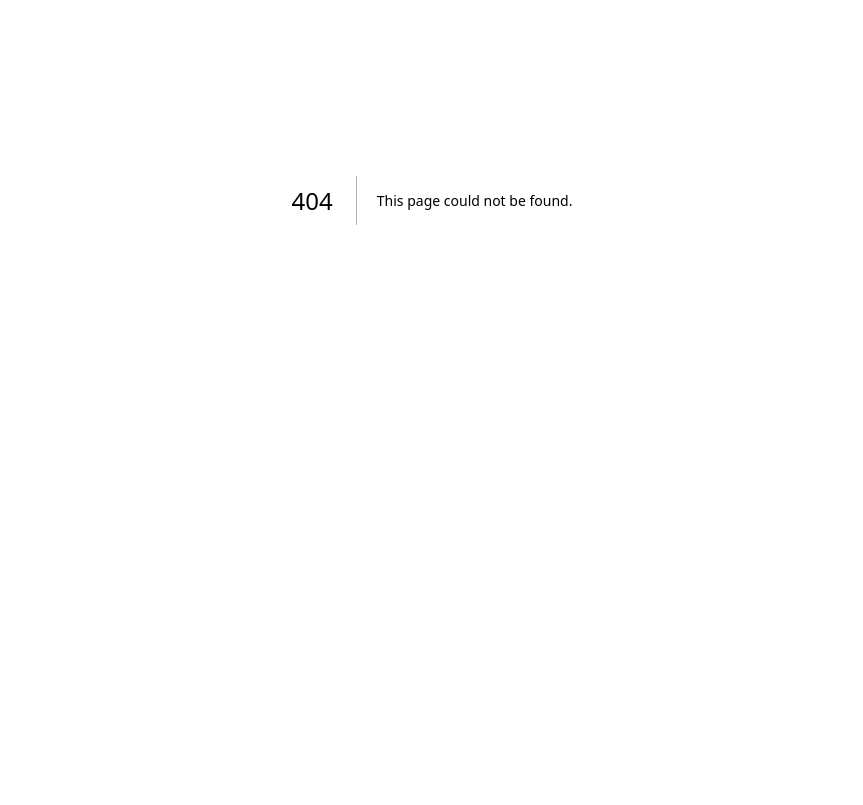
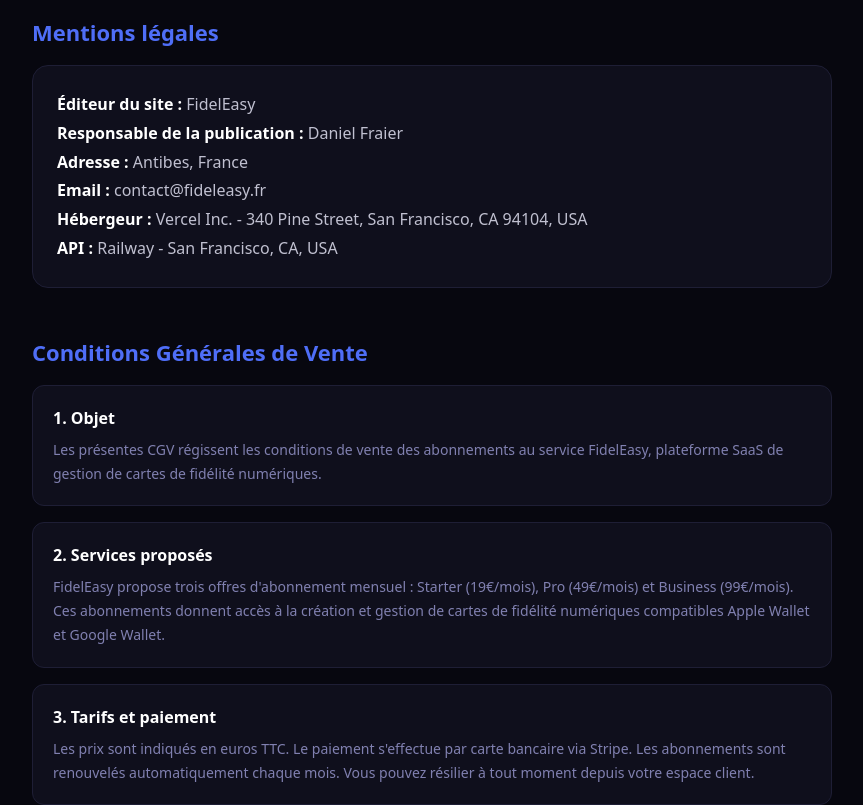
Before and after one commit to endetente06/fideleasy-dashboard, a Next.js app: page /legal in a window 1280 px wide. Before the commit this address had no page. Shown: the part 200-1005 px from the top of the page, without its empty margins (208-1071 px from the left). Before the commit the page ends 800 px from the top, so only its background shows below. Built offline with nearby package versions, Linux system fonts and the light colour scheme.

Commit message:
CGV et mentions légales

```diff
--- /dev/null
+++ b/app/legal/page.jsx
@@ -0,0 +1,84 @@
+export default function Legal() {
+  return (
+    <div style={{minHeight:'100vh',background:'#07070f',color:'white',fontFamily:'system-ui,sans-serif',padding:'48px 24px'}}>
+      <div style={{maxWidth:'800px',margin:'0 auto'}}>
+
+        <div style={{marginBottom:'48px'}}>
+          <a href="/dashboard" style={{color:'#4f6ef7',textDecoration:'none',fontSize:'14px'}}>← Retour au dashboard</a>
+          <h1 style={{fontSize:'32px',fontWeight:'800',margin:'16px 0 8px'}}>
+            Fidel<span style={{color:'#4f6ef7'}}>Easy</span>
+          </h1>
+          <p style={{color:'#6060a0'}}>Mentions légales & Conditions Générales de Vente</p>
+        </div>
+
+        {/* Mentions légales */}
+        <section style={{marginBottom:'48px'}}>
+          <h2 style={{fontSize:'22px',fontWeight:'700',marginBottom:'16px',color:'#4f6ef7'}}>Mentions légales</h2>
+          <div style={{background:'#0f0f1c',border:'1px solid #1e1e35',borderRadius:'16px',padding:'24px',lineHeight:'1.8',color:'#c0c0d0'}}>
+            <p><strong style={{color:'white'}}>Éditeur du site :</strong> FidelEasy</p>
+            <p><strong style={{color:'white'}}>Responsable de la publication :</strong> Daniel Fraier</p>
+            <p><strong style={{color:'white'}}>Adresse :</strong> Antibes, France</p>
+            <p><strong style={{color:'white'}}>Email :</strong> contact@fideleasy.fr</p>
+            <p><strong style={{color:'white'}}>Hébergeur :</strong> Vercel Inc. - 340 Pine Street, San Francisco, CA 94104, USA</p>
+            <p><strong style={{color:'white'}}>API :</strong> Railway - San Francisco, CA, USA</p>
+          </div>
+        </section>
+
+        {/* CGV */}
+        <section style={{marginBottom:'48px'}}>
+          <h2 style={{fontSize:'22px',fontWeight:'700',marginBottom:'16px',color:'#4f6ef7'}}>Conditions Générales de Vente</h2>
+
+          <div style={{display:'flex',flexDirection:'column',gap:'16px'}}>
+            {[
+              {
+                title: '1. Objet',
+                content: 'Les présentes CGV régissent les conditions de vente des abonnements au service FidelEasy, plateforme SaaS de gestion de cartes de fidélité numériques.'
+              },
+              {
+                title: '2. Services proposés',
+                content: 'FidelEasy propose trois offres d\'abonnement mensuel : Starter (19€/mois), Pro (49€/mois) et Business (99€/mois). Ces abonnements donnent accès à la création et gestion de cartes de fidélité numériques compatibles Apple Wallet et Google Wallet.'
+              },
+              {
+                title: '3. Tarifs et paiement',
+                content: 'Les prix sont indiqués en euros TTC. Le paiement s\'effectue par carte bancaire via Stripe. Les abonnements sont renouvelés automatiquement chaque mois. Vous pouvez résilier à tout moment depuis votre espace client.'
+              },
+              {
+                title: '4. Résiliation',
+                content: 'Vous pouvez résilier votre abonnement à tout moment. La résiliation prend effet à la fin de la période en cours. Aucun remboursement ne sera effectué pour la période entamée.'
+              },
+              {
+                title: '5. Données personnelles',
+                content: 'FidelEasy collecte et traite les données personnelles conformément au RGPD. Les données sont hébergées en Europe via Supabase. Pour exercer vos droits, contactez-nous à contact@fideleasy.fr.'
+              },
+              {
+                title: '6. Droit applicable',
+                content: 'Les présentes CGV sont soumises au droit français. En cas de litige, les tribunaux français sont compétents.'
+              }
+            ].map(section => (
+              <div key={section.title} style={{background:'#0f0f1c',border:'1px solid #1e1e35',borderRadius:'12px',padding:'20px'}}>
+                <h3 style={{fontSize:'16px',fontWeight:'600',marginBottom:'8px',margin:'0 0 8px'}}>{section.title}</h3>
+                <p style={{color:'#8080b0',lineHeight:'1.7',margin:0,fontSize:'14px'}}>{section.content}</p>
+              </div>
+            ))}
+          </div>
+        </section>
+
+        {/* Politique de confidentialité */}
+        <section style={{marginBottom:'48px'}}>
+          <h2 style={{fontSize:'22px',fontWeight:'700',marginBottom:'16px',color:'#4f6ef7'}}>Politique de confidentialité</h2>
+          <div style={{background:'#0f0f1c',border:'1px solid #1e1e35',borderRadius:'16px',padding:'24px',color:'#8080b0',lineHeight:'1.8',fontSize:'14px'}}>
+            <p>FidelEasy collecte les données suivantes : nom, email, numéro de téléphone des clients, données de fidélité (tampons, points).</p>
+            <p>Ces données sont utilisées uniquement pour le fonctionnement du service de fidélité.</p>
+            <p>Elles ne sont jamais vendues à des tiers.</p>
+            <p>Conformément au RGPD, vous disposez d'un droit d'accès, de rectification et de suppression de vos données.</p>
+            <p style={{margin:0}}>Contact : <span style={{color:'#4f6ef7'}}>contact@fideleasy.fr</span></p>
+          </div>
+        </section>
+
+        <div style={{textAlign:'center',color:'#6060a0',fontSize:'13px',paddingTop:'24px',borderTop:'1px solid #1e1e35'}}>
+          © 2026 FidelEasy — Tous droits réservés
+        </div>
+      </div>
+    </div>
+  );
+}
```
